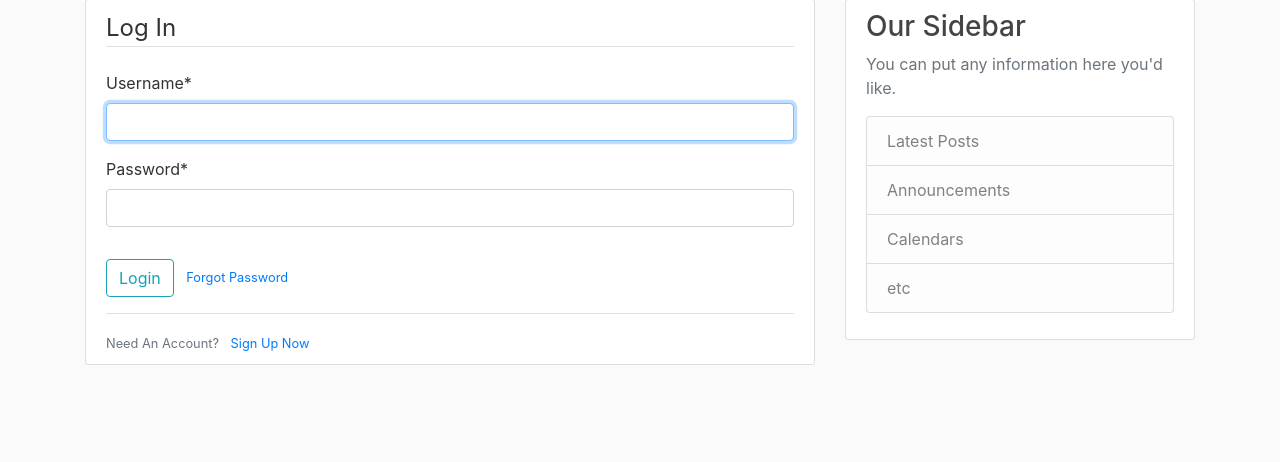
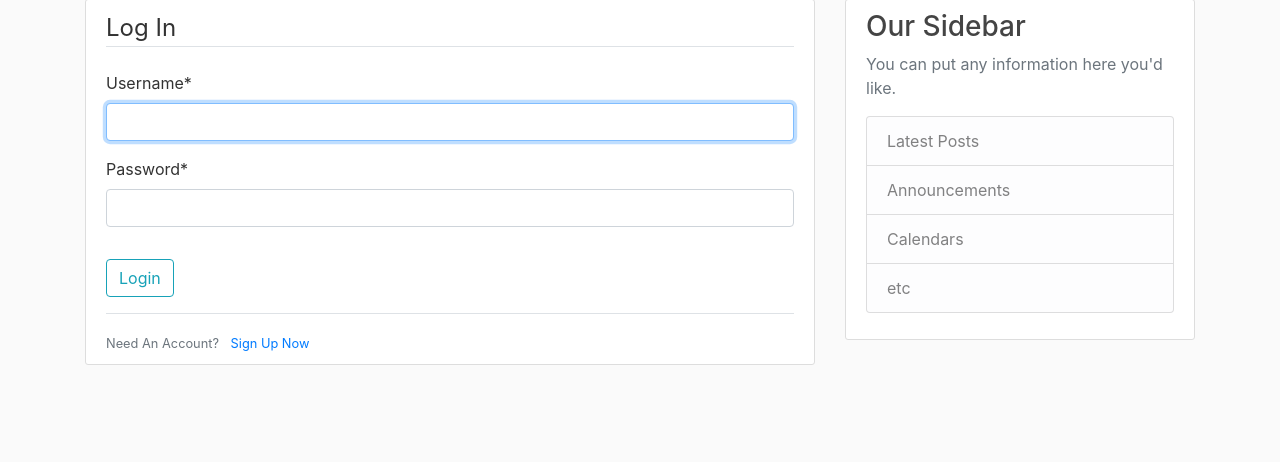
Before and after one commit to Ngeti258/Blog-App, a Django app: page /login/ in a window 1280 px wide. Shown: the part 81-543 px from the top of the page. Run offline with Django 3.2, Linux system fonts and the light colour scheme; some libraries are stand-ins or nearby versions.

Commit message:
removed the password reset link

```diff
--- a/users/templates/users/login.html
+++ b/users/templates/users/login.html
@@ -10,9 +10,6 @@
             </fieldset>
             <div class="form-group">
                 <button class="btn btn-outline-info" type="submit">Login</button>
-                <small class="text-muted ml-2">
-                    <a href="{%url 'password_reset'%}">Forgot Password</a>
-                </small>
             </div>
         </form>
         <div class="border-top pt-3">
```
Also changed, not shown: db.sqlite3.
